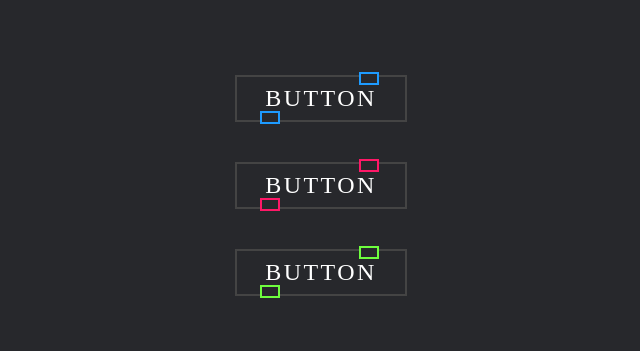
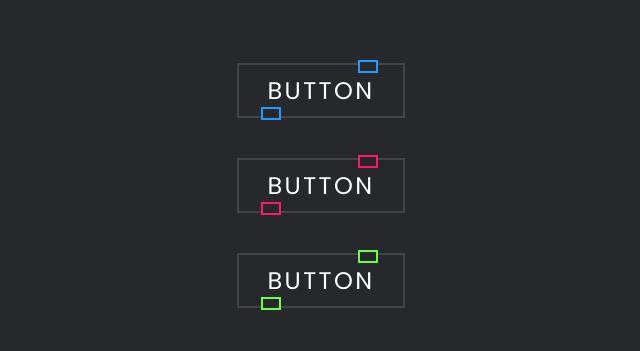
Before and after one commit to Synchrotek/web-animation-practice, a plain HTML site: page index.html in a window 1280 px wide. Shown: the part 195-546 px from the top of the page, without its empty margins (319-959 px from the left). Drawn offline with Linux system fonts and the light colour scheme.

Commit message:
Update index.css

```diff
--- a/index.css
+++ b/index.css
@@ -4,7 +4,7 @@
     margin: 0;
     padding: 0;
     box-sizing: border-box;
-    font-family: 'Poppins', ;
+    font-family: 'Poppins', sans-serif ;
 }
 
 body {
```
